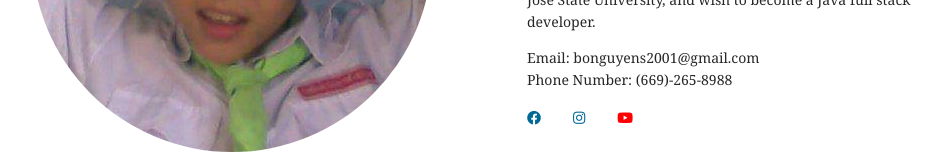
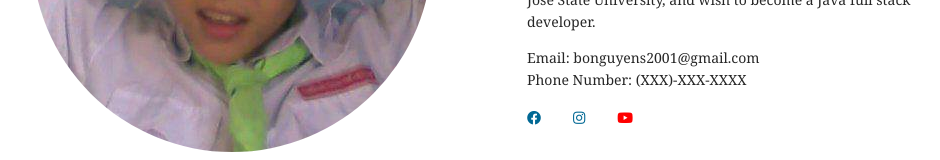
Before and after one commit to Pirlobo/bao-thang-mo-app, a React (Create React App) app: page / in a window 1280 px wide. Shown: the part 1364-1524 px from the top of the page, without its empty margins (113-1053 px from the left). Built offline with nearby package versions, Linux system fonts and the light colour scheme.

Commit message:
first commit

```diff
--- a/src/pages/ContactPage.js
+++ b/src/pages/ContactPage.js
@@ -24,7 +24,7 @@ const ContactPage = () => {
               <span>Email: bonguyens2001@gmail.com</span>
             </div>
             <div>
-              <span>Phone Number: (669)-265-8988</span>
+              <span>Phone Number: (XXX)-XXX-XXXX</span>
             </div>
           </div>
 
```
